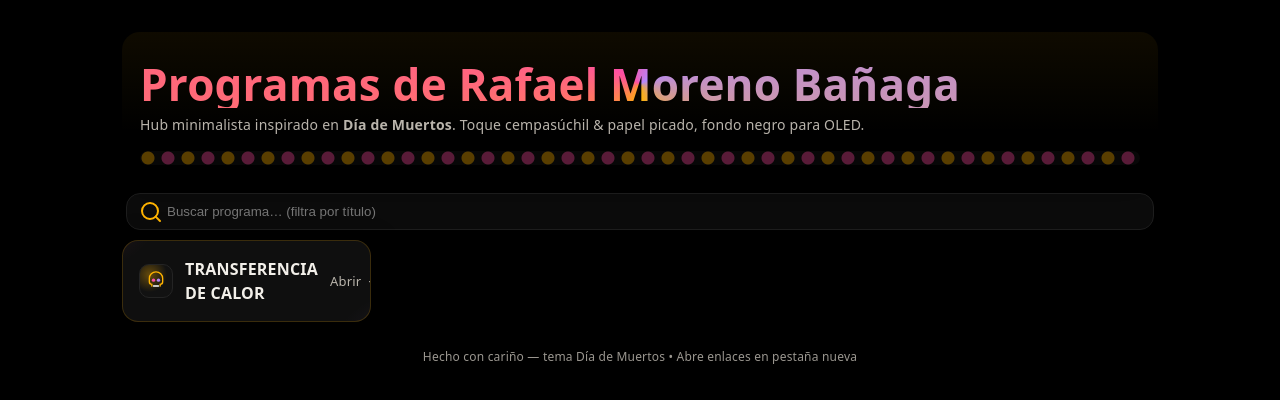
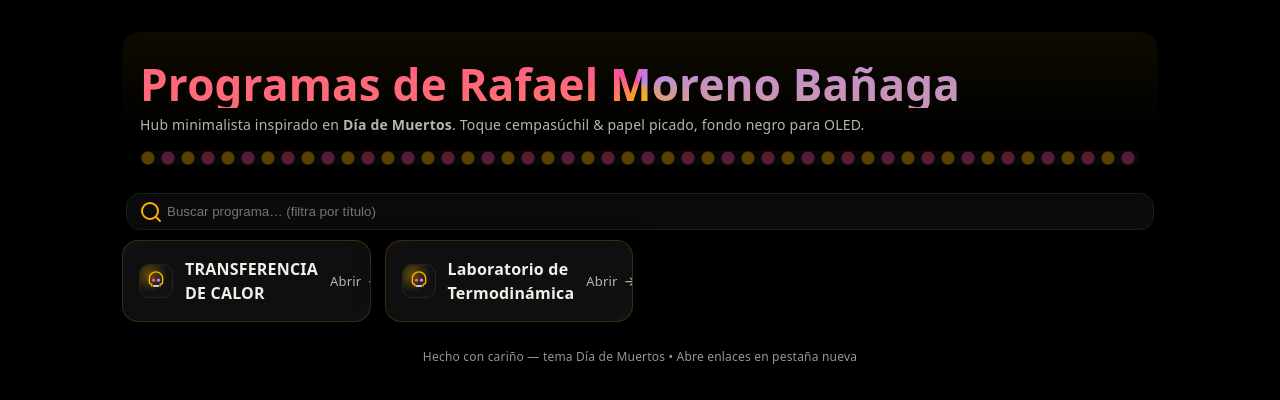
Before and after one commit to Hexezs/Hub-de-Laboratorios, a plain HTML site: page index.html in a window 1280 px wide. Drawn offline with Linux system fonts and the light colour scheme.

Commit message:
Update index.html

```diff
--- a/index.html
+++ b/index.html
@@ -135,6 +135,10 @@
         titulo: "TRANSFERENCIA DE CALOR",
         url: "https://hexezs.github.io/TRANSFERENCIA-DE-CALOR/",
       },
+      {
+        titulo: "Laboratorio de Termodinámica",
+        url: "https://hexezs.github.io/Laboratorio-de-Termodin-mica/",
+      },
       // Agrega más objetos aquí siguiendo el mismo formato
       // { titulo: "Nombre del programa", url: "https://…" },
     ];
```
